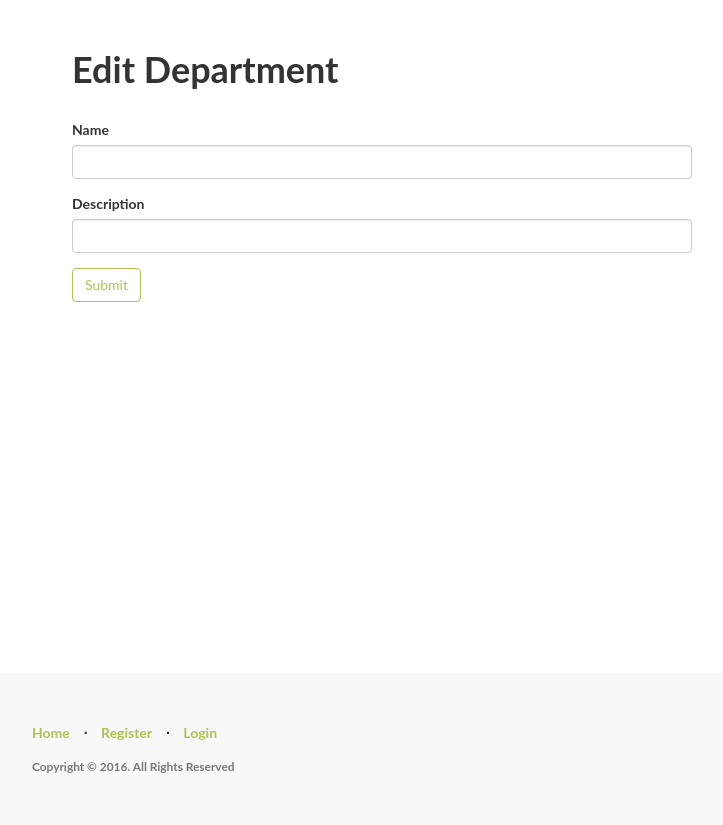
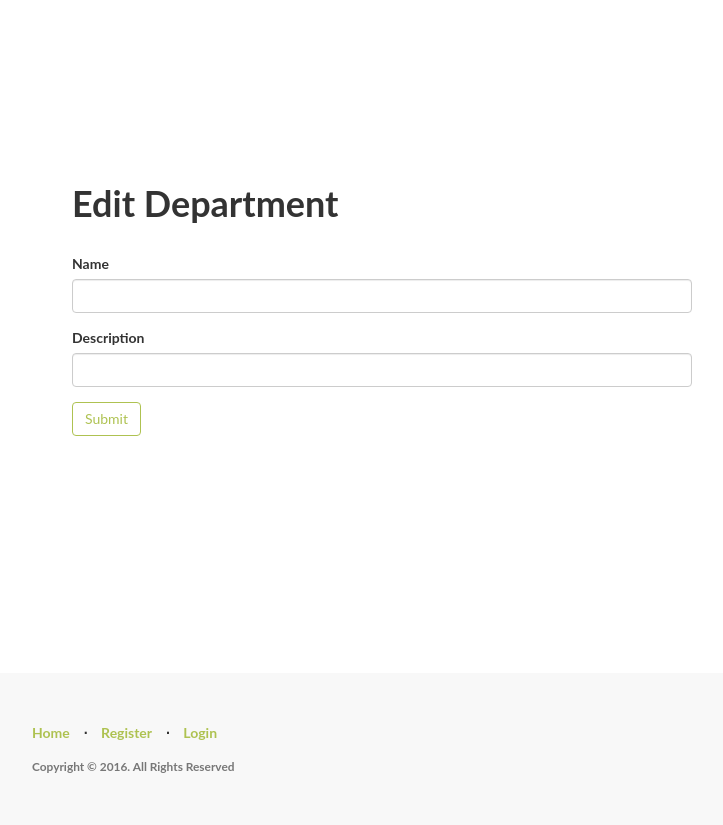
Before and after one commit to danielwangai/learn-flask, a Flask app: template app/templates/admin/departments/department.html in a window 1280 px wide. Shown: the part 51-876 px from the top of the page, without its empty margins (258-981 px from the left). Run offline with Flask 2, Linux system fonts and the light colour scheme; the template is opened without the code that fills it: values that come from a table or form of the project are taken from there, others are empty; some libraries are stand-ins or nearby versions.

Commit message:
[Chore] Add style for department

```diff
--- a/app/static/css/style.css
+++ b/app/static/css/style.css
@@ -105,3 +105,20 @@ p.copyright {
   height: 100%;
   margin: 0 auto -4em;
 }
+
+.outer {
+    display: table;
+    position: absolute;
+    height: 70%;
+    width: 100%;
+}
+
+.middle {
+    display: table-cell;
+    vertical-align: middle;
+}
+
+.inner {
+    margin-left: auto;
+    margin-right: auto;
+}
```
